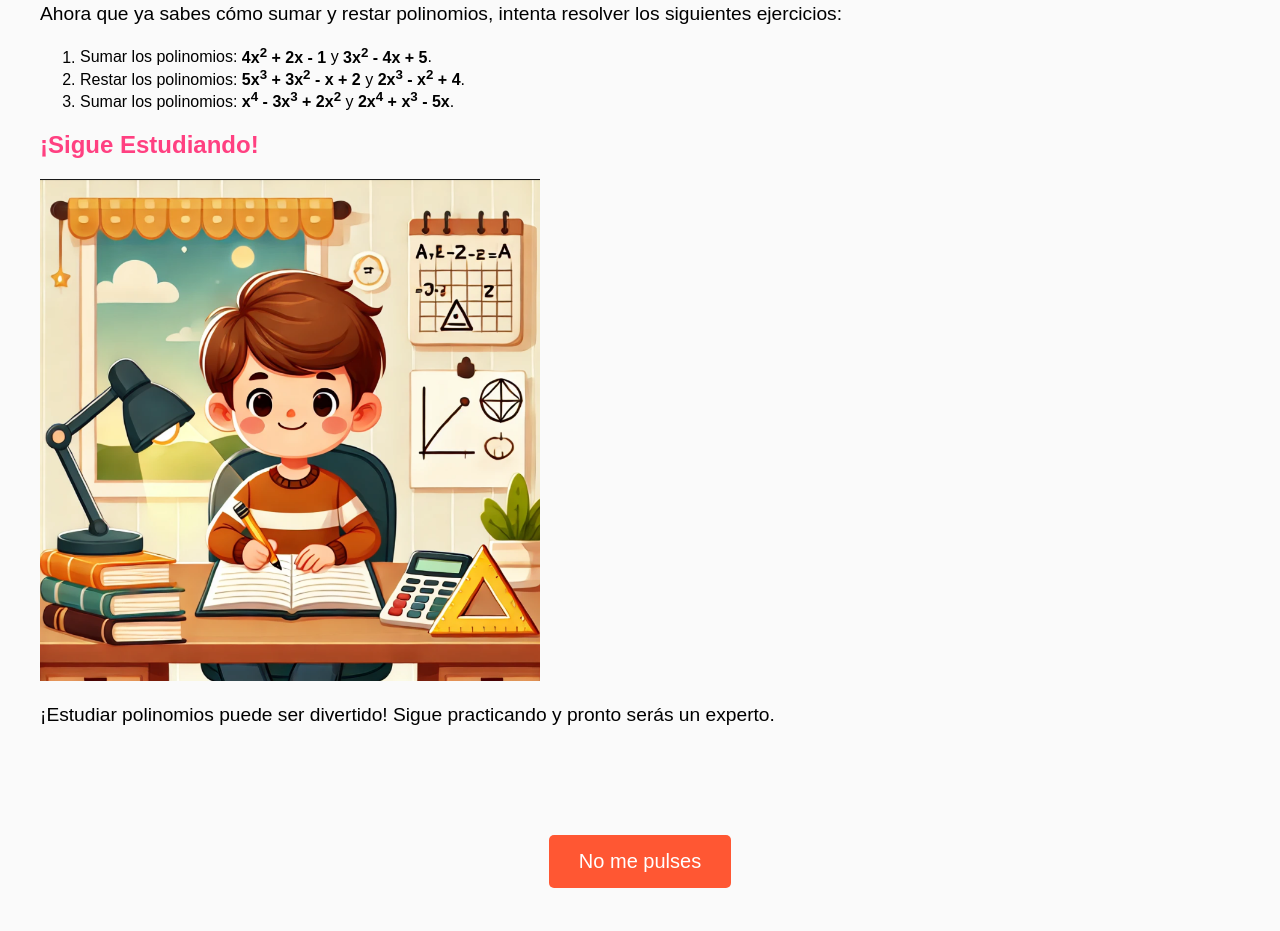
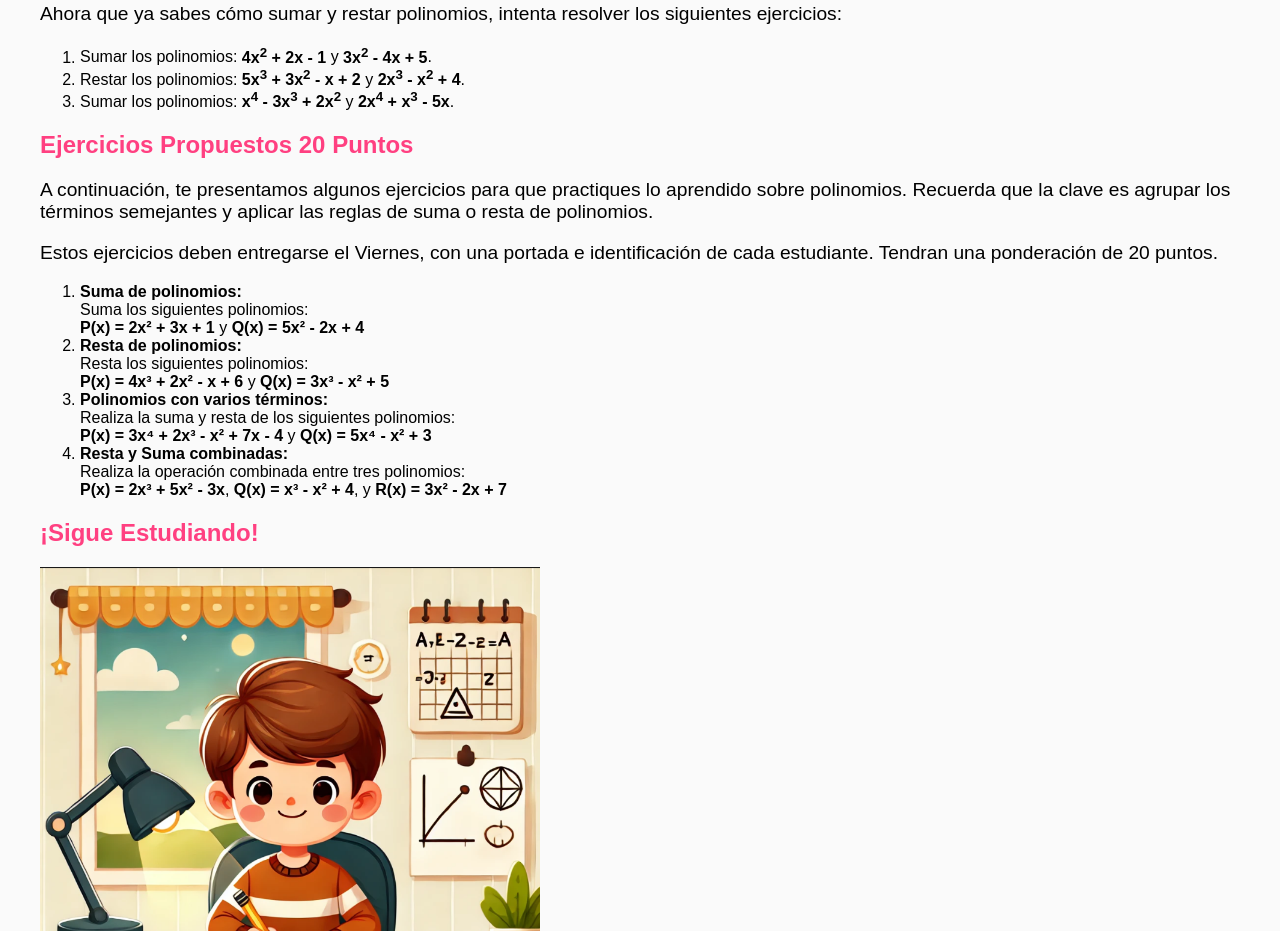
Before and after one commit to DoniiGmz/MatematicasPolinomios, a plain HTML site: page index.html in a window 1280 px wide. Shown: the part 4059-4990 px from the top of the page. Before the commit the page ends 4947 px from the top, so only its background shows below. Drawn offline with Linux system fonts and the light colour scheme.

Commit message:
Add files via upload

```diff
--- a/index.html
+++ b/index.html
@@ -200,12 +200,54 @@
                     </ol>
                 </section>
 
+                <section id="ejercicios-propuestos">
+                    <h2>Ejercicios Propuestos 20 Puntos</h2>
+                    <p>A continuación, te presentamos algunos ejercicios para que practiques lo aprendido sobre polinomios. Recuerda que la clave es agrupar los términos semejantes y aplicar las reglas de suma o resta de polinomios.</p>
+                    <p>Estos ejercicios deben entregarse el Viernes, con una portada e identificación de cada estudiante. Tendran una ponderación de 20 puntos.</p>
+
+                    <ol>
+                        <li>
+                            <strong>Suma de polinomios:</strong><br>
+                            Suma los siguientes polinomios:<br>
+                            <strong>P(x) = 2x² + 3x + 1</strong> y <strong>Q(x) = 5x² - 2x + 4</strong><br>
+
+                        </li>
+                        <li>
+                            <strong>Resta de polinomios:</strong><br>
+                            Resta los siguientes polinomios:<br>
+                            <strong>P(x) = 4x³ + 2x² - x + 6</strong> y <strong>Q(x) = 3x³ - x² + 5</strong><br>
+
+                        </li>
+                        <li>
+                            <strong>Polinomios con varios términos:</strong><br>
+                            Realiza la suma y resta de los siguientes polinomios:<br>
+                            <strong>P(x) = 3x⁴ + 2x³ - x² + 7x - 4</strong> y <strong>Q(x) = 5x⁴ - x² + 3</strong><br>
+
+                        </li>
+                        <li>
+                            <strong>Resta y Suma combinadas:</strong><br>
+                            Realiza la operación combinada entre tres polinomios:<br>
+                            <strong>P(x) = 2x³ + 5x² - 3x</strong>, <strong>Q(x) = x³ - x² + 4</strong>, y <strong>R(x) = 3x² - 2x + 7</strong><br>
+
+                        </li>
+                    </ol>
+
+
+                </section>
+
+
+
+
+
 
                 <section id="imagen-estudiante">
                     <h2>¡Sigue Estudiando!</h2>
                     <img src="image2.png" alt="Niño estudiando" style="width: 100%; max-width: 500px;">
                     <p>¡Estudiar polinomios puede ser divertido! Sigue practicando y pronto serás un experto.</p>
                 </section>
+
+
+
 
 
                     <br><br><br><br><br>
```
